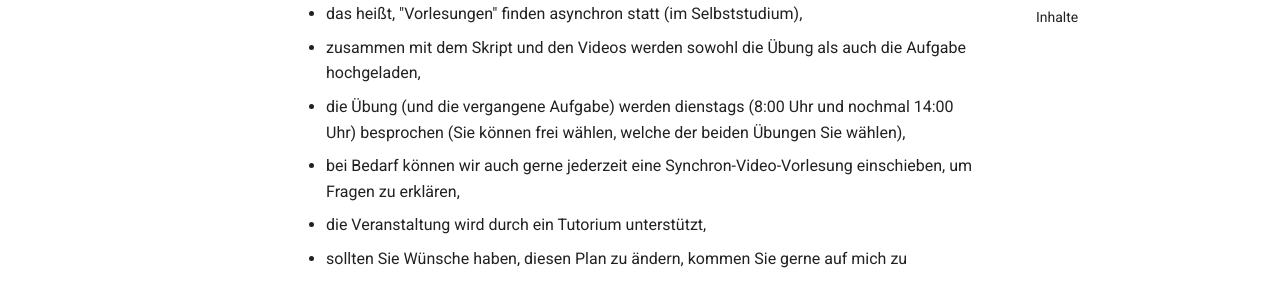
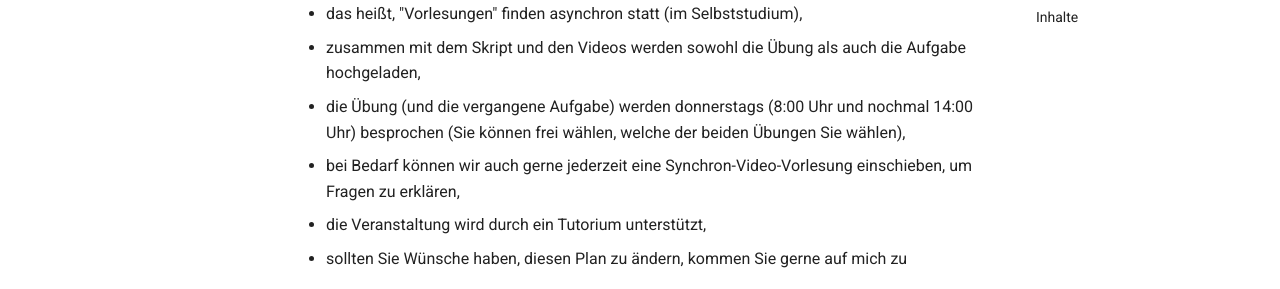
Before and after one commit to jfreiheit/prog2, an MkDocs documentation site: the page built from docs/index.md, in a window 1280 px wide and 900 px high, scrolled down 1231 px. Shown: the part 163-452 px from the top of the window. Built offline with MkDocs 1.6.1 and Material for MkDocs 9.7.7, drawn with Linux system fonts in a browser that asks for light colours; comment, search, counter and statistics services are not loaded.

Commit message:
Übungen dienstags --> donnerstags

```diff
--- a/docs/index.md
+++ b/docs/index.md
@@ -20,7 +20,7 @@ Der (Corona-)Plan zur Durchführung der Veranstaltung ist derzeit wie folgt:
 - das Skript und die Videos werden (spätestens) freitags hochgeladen,
 - das heißt, "Vorlesungen" finden asynchron statt (im Selbststudium),
 - zusammen mit dem Skript und den Videos werden sowohl die Übung als auch die Aufgabe hochgeladen,
-- die Übung (und die vergangene Aufgabe) werden dienstags (8:00 Uhr und nochmal 14:00 Uhr) besprochen (Sie können frei wählen, welche der beiden Übungen Sie wählen),
+- die Übung (und die vergangene Aufgabe) werden donnerstags (8:00 Uhr und nochmal 14:00 Uhr) besprochen (Sie können frei wählen, welche der beiden Übungen Sie wählen),
 - bei Bedarf können wir auch gerne jederzeit eine Synchron-Video-Vorlesung einschieben, um Fragen zu erklären,
 - die Veranstaltung wird durch ein Tutorium unterstützt,
 - sollten Sie Wünsche haben, diesen Plan zu ändern, kommen Sie gerne auf mich zu
```
Also changed, not shown: site/index.html, site/search/search_index.json, 1 other file.
